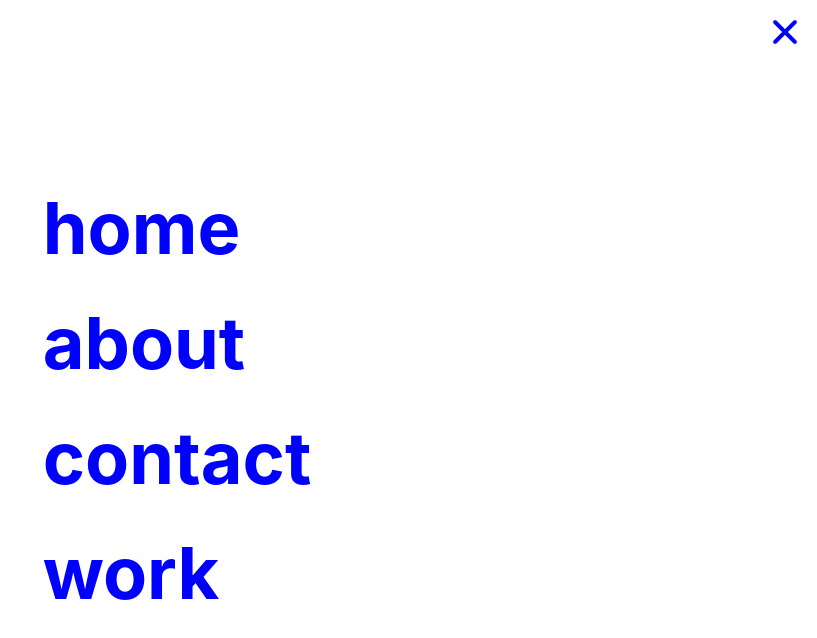
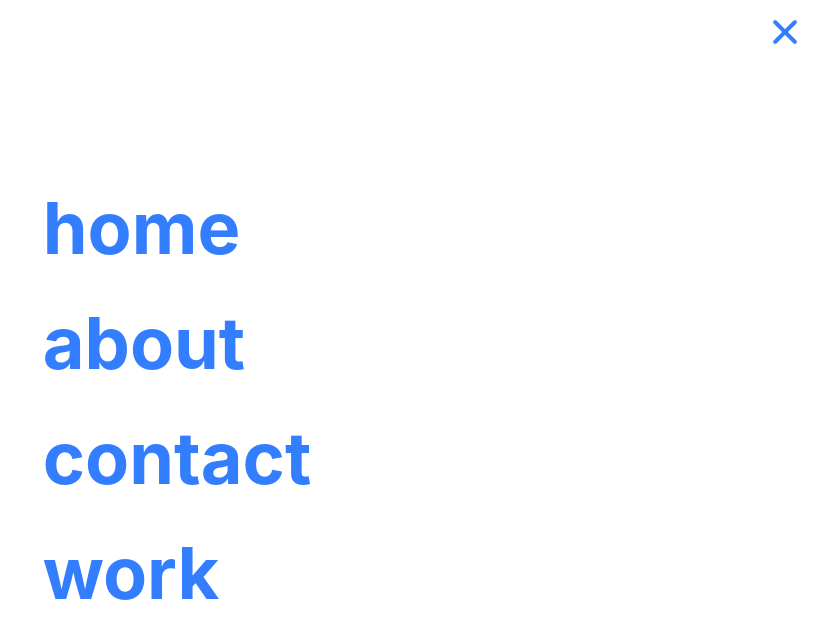
Before and after one commit to tanoscar111/osmanthewho, a Next.js app: page / in a window 1280 px wide. Both pictures are taken after a click on the icon 1248 px from the left and 32 px from the top of the page. Shown: the top 638 px of the page, without its empty margins (463-1280 px from the left). Built offline with nearby package versions, Linux system fonts and the light colour scheme.

Commit message:
add navigation menu

```diff
--- a/components/Layout.js
+++ b/components/Layout.js
@@ -5,7 +5,7 @@ export default function Layout({ children }) {
 	return (
 		<div>
 			<Head>
-				<title>Osman Işık — Film Creator</title>
+				<title>Osman Işık | Film Creator</title>
         <link rel="icon" href="/favicon.ico" />
 			</Head>
 
--- a/components/navigation/Menu.js
+++ b/components/navigation/Menu.js
@@ -1,13 +1,31 @@
 import Link from 'next/link'
 import { motion } from 'framer-motion'
 import styles from '../../styles/components/navigation/Menu.module.css'
+import MenuItem from './MenuItem'
 
 export default function Menu({ isMenuOpen }) {
 
 	const menuVariants = {
-		open: { right: 0 },
-		closed: { right: '-100vw' }
+		open: {
+			right: 0,
+			transition: {
+				duration: 0.5,
+				staggerChildren: 0.15,
+				delayChildren: 0.7,
+			}
+		},
+		closed: {
+			right: '-100vw',
+			transition: {
+				delay: 0.7,
+				duration: 0.5,
+				staggerChildren: 0.15,
+				staggerDirection: -1,
+			}
+		}
 	}
+
+	const links = ['home', 'about', 'contact', 'work']
 
 	return (
 			<motion.nav
@@ -17,26 +35,9 @@ export default function Menu({ isMenuOpen }) {
 			  variants={menuVariants}
 			>
 				<ul>
-					<li>
-						<Link href="/">
-							<a>home</a>
-						</Link>
-					</li>
-					<li>
-						<Link href="/about">
-							<a>about</a>
-						</Link>
-					</li>
-					<li>
-						<Link href="/contact">
-							<a>contact</a>
-						</Link>
-					</li>
-					<li>
-						<Link href="/work">
-							<a>work</a>
-						</Link>
-					</li>
+					{ links.map((link, i) => (
+						<MenuItem link={link} key={i} />
+					)) }
 				</ul>
 			</motion.nav>
 	)
--- a/components/navigation/MenuItem.js
+++ b/components/navigation/MenuItem.js
@@ -1 +1,41 @@
 import { motion } from 'framer-motion'
+import Link from 'next/link'
+
+const menuItemVariants = {
+	open: {
+		y: 0,
+		opacity: 1,
+	},
+	closed: {
+		y: 50,
+		opacity: 0,
+	}
+}
+
+export default function MenuItem({ link }) {
+	if (link === 'home') {
+			return (
+			<motion.li
+				variants={menuItemVariants}
+				whileHover={{ scale: 1.1 }}
+				whileTap={{ scale: 0.90 }}
+			>
+				<Link href="/">
+					<a>{ link }</a>
+				</Link>
+			</motion.li>
+		)
+	} else {
+			return (
+				<motion.li
+					variants={menuItemVariants}
+					whileHover={{ scale: 1.1 }}
+					whileTap={{ scale: 0.90 }}
+				>
+					<Link href={`/${ link }`}>
+						<a>{ link }</a>
+					</Link>
+				</motion.li>
+			)
+	}
+}
--- a/components/navigation/MenuToggle.js
+++ b/components/navigation/MenuToggle.js
@@ -22,7 +22,7 @@ export default function MenuToggle({ isMenuOpen, setIsMenuOpen }) {
 		>
 			<path
 				d="M12 4C11.4477 4 11 4.44772 11 5V11H5C4.44772 11 4 11.4477 4 12C4 12.5523 4.44772 13 5 13H11V19C11 19.5523 11.4477 20 12 20C12.5523 20 13 19.5523 13 19V13H19C19.5523 13 20 12.5523 20 12C20 11.4477 19.5523 11 19 11H13V5C13 4.44772 12.5523 4 12 4Z"
-				fill="blue"
+				fill="#337DFF"
 			/>
 		</motion.svg>
 	)
--- a/components/navigation/Navigation.js
+++ b/components/navigation/Navigation.js
@@ -1,4 +1,4 @@
-import { useState } from 'react'
+	import { useState } from 'react'
 import Menu from './Menu'
 import MenuToggle from './MenuToggle'
 
--- a/pages/index.js
+++ b/pages/index.js
@@ -5,10 +5,7 @@ import styles from '../styles/pages/Home.module.css'
 export default function Home() {
   return (
 		<Layout>
-			<div>
-				<main>
-				</main>
-			</div>
+			<h3>bura home</h3>
 		</Layout>
   )
 }
--- a/styles/components/navigation/Menu.module.css
+++ b/styles/components/navigation/Menu.module.css
@@ -1,6 +1,6 @@
 .nav {
 	-webkit-user-select: none;
-	background: #fff;
+	background: #ffffff;
 	font-size: 3em;
 	font-weight: bold;
 	height: 100vh;
--- a/styles/globals.css
+++ b/styles/globals.css
@@ -1,12 +1,12 @@
 html,
 body {
-	background-color: black;
+	background-color: #14161b;
 	color: white;
   font-family: -apple-system, BlinkMacSystemFont, Segoe UI, Roboto, Oxygen,
     Ubuntu, Cantarell, Fira Sans, Droid Sans, Helvetica Neue, sans-serif;
 	line-height: 1.6;
 	font-size: 24px;
-	overflow: hidden;
+/*	overflow: hidden; */
 }
 
 * {
@@ -16,14 +16,10 @@ body {
 }
 
 a {
-  color: blue;
+  color: #337DFF;
 	text-decoration: none;
 }
 
 a:hover {
 	text-decoration: underline;
 }
-
-main {
-	display: none;
-}
```
Also changed, not shown: pages/about.js (+8 -6 lines), 1 other file (tests, documents, lock files or other folders).
